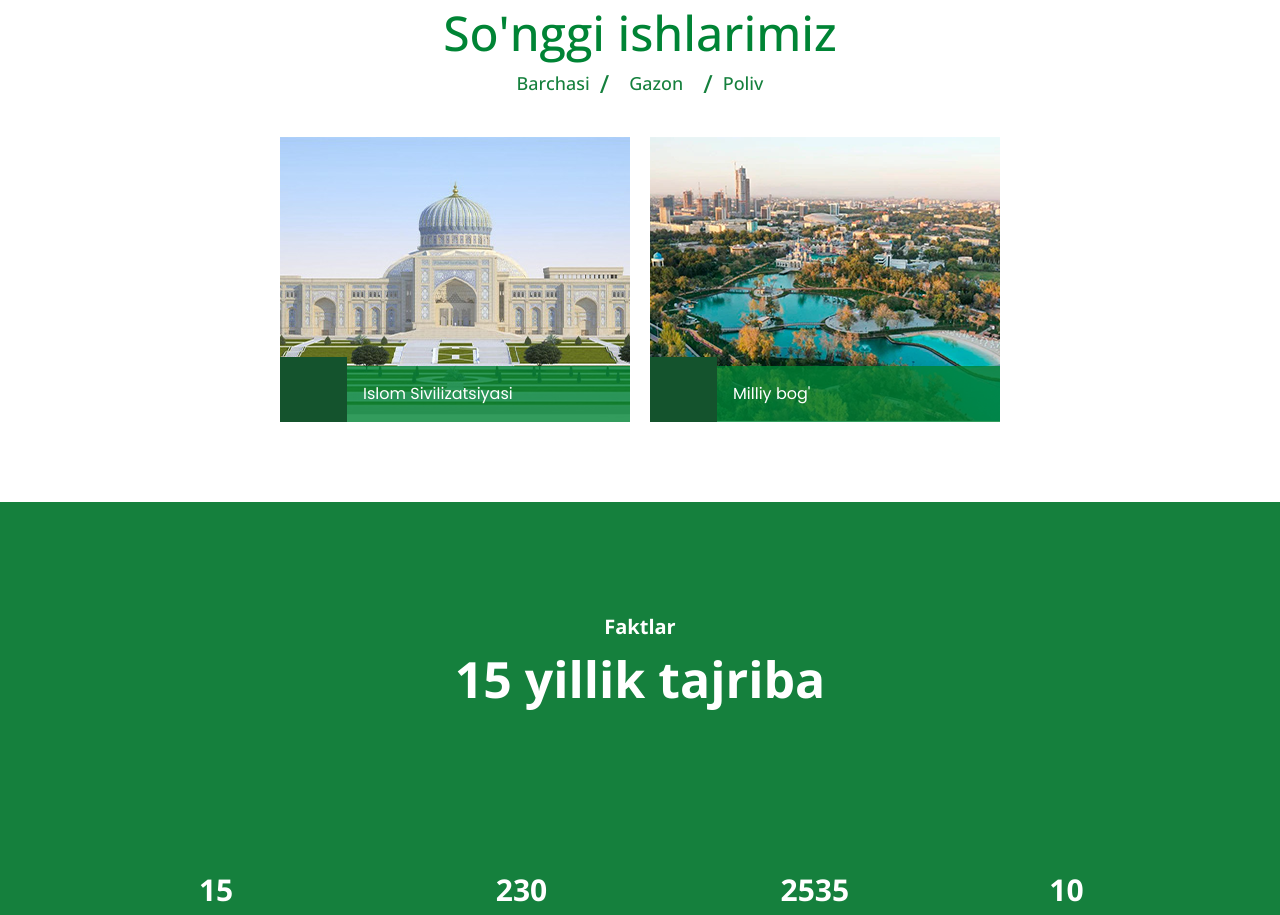
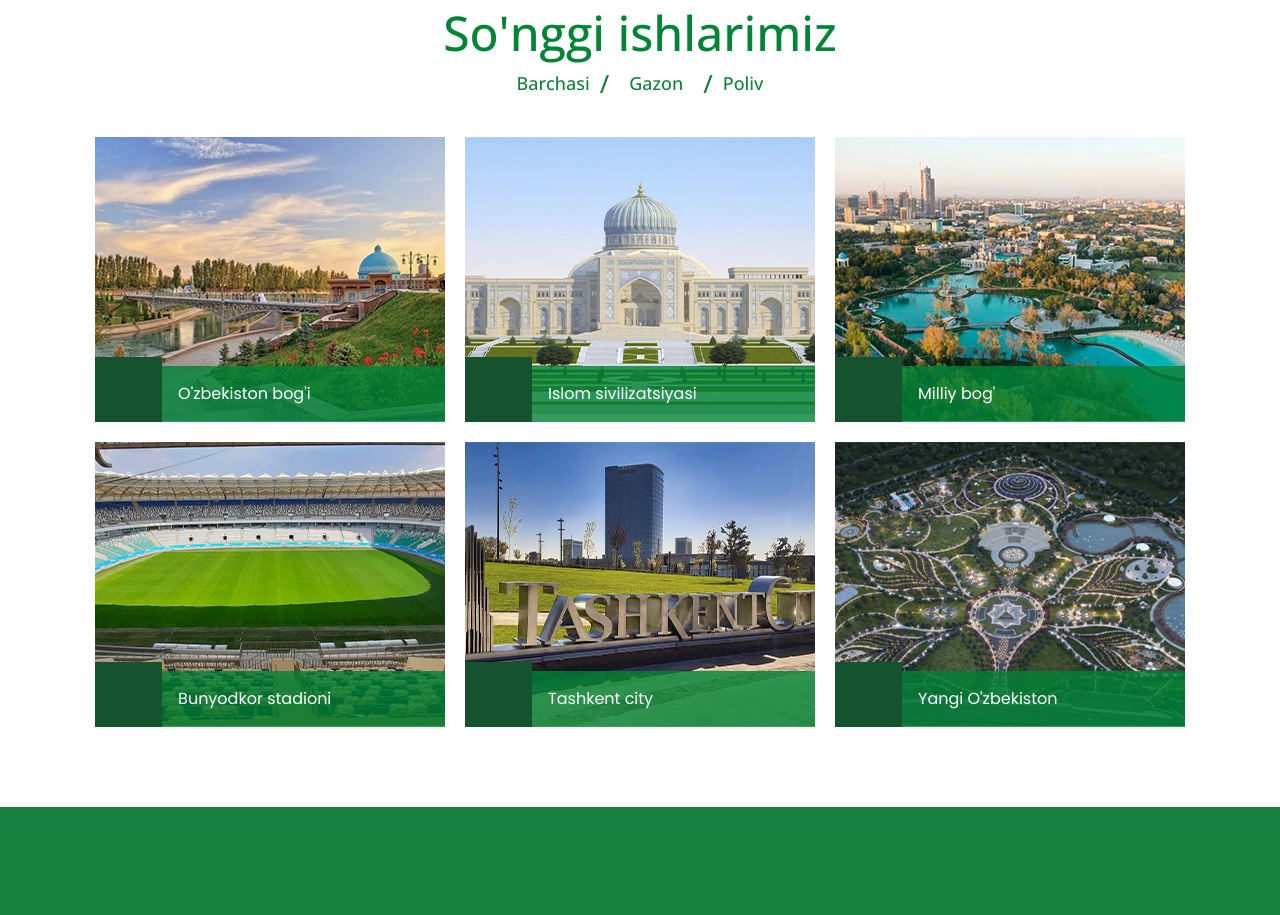
Before and after one commit to VueMid/GazonPoliv, a Vue app: page / in a window 1280 px wide. Shown: the part 3640-4555 px from the top of the page. Built offline with nearby package versions, Linux system fonts and the light colour scheme.

Commit message:
feat: added modal to gallery section

```diff
--- a/src/pages/HomePage/HomeSections/GallerySection.vue
+++ b/src/pages/HomePage/HomeSections/GallerySection.vue
@@ -30,9 +30,9 @@
               <h1 class="">{{ item.name }}</h1>
             </div>
           </div>
-          <div class="modal" v-if="isModalOpened">
-            <TheModal :info="modalData" @closeModal="closeModal" />
-          </div>
+        </div>
+        <div class="modal flex items-center justify-center" v-if="isModalOpened">
+          <TheModal :info="modalData" @closeModal="closeModal" />
         </div>
       </div>
     </div>
@@ -65,16 +65,52 @@ export default {
       ],
       galleryArray: [
         {
-          name: `Islom Sivilizatsiyasi`,
+          name: `O'zbekiston bog'i`,
+          category: 'poliv',
+          image: 'src/assets/images/samarqand.jpg',
+          desc: `Darkness dominion dominion her body creature appear make replenish. Bring shall him waters saw creepeth creepeth land divided.   \n
+          “Each which life god all living form fruitful their fowl shed a stars he left” \n
+          Fowl she'd a stars he let. Creepeth deep sixth you is signs creature. Earth divide great whales.`
+        },
+        {
+          name: `Islom sivilizatsiyasi`,
           category: 'gazon',
           image: 'src/assets/images/islom.jpg',
-          toModal: true,
+          desc: `Darkness dominion dominion her body creature appear make replenish. Bring shall him waters saw creepeth creepeth land divided.   \n
+          “Each which life god all living form fruitful their fowl shed a stars he left” \n
+          Fowl she'd a stars he let. Creepeth deep sixth you is signs creature. Earth divide great whales.`
         },
         {
           name: `Milliy bog'`,
           category: 'poliv',
           image: 'src/assets/images/milliy.png',
-          toModal: true,
+          desc: `Darkness dominion dominion her body creature appear make replenish. Bring shall him waters saw creepeth creepeth land divided.   \n
+          “Each which life god all living form fruitful their fowl shed a stars he left” \n
+          Fowl she'd a stars he let. Creepeth deep sixth you is signs creature. Earth divide great whales.`
+        },
+        {
+          name: `Bunyodkor stadioni`,
+          category: 'poliv',
+          image: 'src/assets/images/bunyodkor.png',
+          desc: `Darkness dominion dominion her body creature appear make replenish. Bring shall him waters saw creepeth creepeth land divided.   \n
+          “Each which life god all living form fruitful their fowl shed a stars he left” \n
+          Fowl she'd a stars he let. Creepeth deep sixth you is signs creature. Earth divide great whales.`
+        },
+        {
+          name: `Tashkent city`,
+          category: 'poliv',
+          image: 'src/assets/images/toshkent.png',
+          desc: `Darkness dominion dominion her body creature appear make replenish. Bring shall him waters saw creepeth creepeth land divided.   \n
+          “Each which life god all living form fruitful their fowl shed a stars he left” \n
+          Fowl she'd a stars he let. Creepeth deep sixth you is signs creature. Earth divide great whales.`
+        },
+        {
+          name: `Yangi O'zbekiston`,
+          category: 'poliv',
+          image: 'src/assets/images/yangi.png',
+          desc: `Darkness dominion dominion her body creature appear make replenish. Bring shall him waters saw creepeth creepeth land divided.   \n
+          “Each which life god all living form fruitful their fowl shed a stars he left” \n
+          Fowl she'd a stars he let. Creepeth deep sixth you is signs creature. Earth divide great whales.`
         },
       ]
     }
@@ -84,12 +120,12 @@ export default {
       this.isFiltered = name === 'barchasi' ? '' : name;
     },
     openModal(idx) {
-      this.modalData = this.galleryArray[idx];
+      this.modalData = this.galleryArray[idx], this.isModalOpened;
       this.isModalOpened = true;
     },
     closeModal() {
       this.isModalOpened = false;
-      this.modalData = null;
+      this.modalData = {};
     },
   }
 }
--- a/src/pages/HomePage/components/GalleryModal.vue
+++ b/src/pages/HomePage/components/GalleryModal.vue
@@ -1,35 +1,32 @@
 <template>
   <!-- Main modal -->
   <div
-    class="fixed top-0 left-0 right-0 z-50 w-full p-4 overflow-x-hidden overflow-y-auto md:inset-0 h-[calc(100%-1rem)] max-h-full">
-    <div class="relative w-full max-w-2xl max-h-full">
+    class="fixed top-0 left-0 right-0 z-50 w-full p-4 overflow-x-hidden overflow-y-auto md:inset-0 h-full max-h-full bg-black/50 flex items-center justify-center">
+    <div class="relative w-full max-w-5xl max-h-full">
       <!-- Modal content -->
-      <div class="relative bg-white rounded-lg shadow dark:bg-gray-700">
-        <!-- Modal header -->
-        <div class="flex items-start justify-between p-4 border-b rounded-t dark:border-gray-600">
-          <h3 class="text-xl font-semibold text-gray-900 dark:text-white">
-            {{ info.name }}
-          </h3>
-          <button @click="$emit('closeModal')"
-            class="text-gray-900 hover:bg-gray-200 hover:text-gray-900 rounded-lg text-sm w-8 h-8 ml-auto inline-flex justify-center items-center">
-            <i class="fa-solid fa-xmark text-2xl"></i>
-          </button>
-        </div>
+
+
+      <div class="relative bg-white shadow py-5 px-10">
+        <button @click="$emit('closeModal')"
+          class="text-gray-300 hover:text-gray-900 ml-auto flex justify-end items-center">
+          <i class="fa-solid fa-xmark text-2xl"></i>
+        </button>
+
         <!-- Modal body -->
-        <div class="p-6 space-y-6">
-          <p class="text-base leading-relaxed text-gray-500 dark:text-gray-400">
-            The European Union’s General Data Protection Regulation (G.D.P.R.) goes into effect on May 25 and is meant
-            to ensure a common set of data rights in the European Union. It requires organizations to notify users as
-            soon as possible of high-risk data breaches that could personally affect them.
-          </p>
-        </div>
-        <!-- Modal footer -->
-        <div class="flex items-center p-6 space-x-2 border-t border-gray-200 rounded-b dark:border-gray-600">
-          <button data-modal-hide="staticModal" type="button"
-            class="text-white bg-blue-700 hover:bg-blue-800 focus:ring-4 focus:outline-none focus:ring-blue-300 font-medium rounded-lg text-sm px-5 py-2.5 text-center dark:bg-blue-600 dark:hover:bg-blue-700 dark:focus:ring-blue-800">I
-            accept</button>
-          <button @click="$emit('closeModal')" data-modal-hide="staticModal" type="button"
-            class="text-gray-500 bg-white hover:bg-gray-100 focus:ring-4 focus:outline-none focus:ring-blue-300 rounded-lg border border-gray-200 text-sm font-medium px-5 py-2.5 hover:text-gray-900 focus:z-10 dark:bg-gray-700 dark:text-gray-300 dark:border-gray-500 dark:hover:text-white dark:hover:bg-gray-600 dark:focus:ring-gray-600">Decline</button>
+        <div class="modal-body flex items-start justify-center flex-wrap lg:justify-start lg:flex-nowrap gap-5">
+          <div class="image-block">
+            <img :src="info.image" class="w-full h-full" alt="#">
+          </div>
+          <div class="text-content w-full md:max-w-[70%]">
+            <h3 class="title text-3xl font-semibold text-gray-900 pb-3 relative">
+              {{ info.name }}
+            </h3>
+            <p class="text-base py-6 w-full leading-relaxed text-gray-500 dark:text-gray-400"
+              v-html="replaceWithBr(info.desc)" />
+              <button class="bg-darker-green text-white px-9 py-4">
+                Lohiya havolasi
+              </button>
+          </div>
         </div>
       </div>
     </div>
@@ -37,16 +34,44 @@
 </template>
 
 <script>
+import TheButton from '../../../MaterialUI/TheButton.vue'
+
 export default {
-  data() {
-    return {
-
-    }
-  },
+  components: { TheButton },
+  data() { return {} },
   props: {
     info: {
       type: Object
     }
+  },
+  methods: {
+    replaceWithBr(s) {
+      return s.replace(/\n/g, "<br>");
+    },
   }
 }
 </script>
+
+<style scoped>
+.title::before {
+  content: "LOYIHA MA'LUMOTI";
+  color: gainsboro;
+  opacity: 0.1;
+  font-size: 55px;
+  font-weight: 800;
+  position: absolute;
+  z-index: 1;
+  bottom: 0;
+}
+
+.title::after {
+  content: "";
+  width: 120px;
+  height: 5px;
+  background: green;
+  position: absolute;
+  z-index: 1;
+  bottom: 0;
+  left: 0;
+}
+</style>
```
